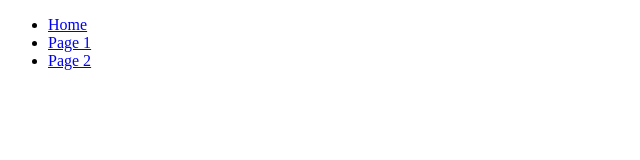
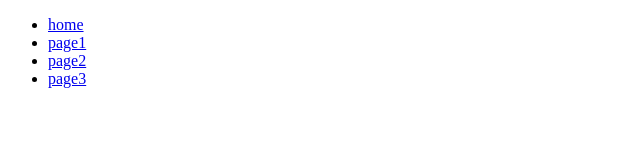
Before and after one commit to collinglass/routerjs, a plain HTML site: page index.html in a window 1280 px wide. Shown: the full height of the page, 0-640 px from the left. Drawn offline with Linux system fonts and the light colour scheme.

Commit message:
Reactive nav bar

```diff
--- a/index.html
+++ b/index.html
@@ -5,11 +5,7 @@
 	<title>Router</title>
 </head>
 <body>
-	<ul>
-		<li><a href="/">Home</a></li>
-		<li><a href="/page1">Page 1</a></li>
-		<li><a href="/page2">Page 2</a></li>
-	</ul>
+	<nav id="nav"></nav>
 	<div id="view"></div>
 
 	<script src="js/swig.js"></script>
--- a/js/router.js
+++ b/js/router.js
@@ -16,10 +16,7 @@ var el = null;
 */
 function router () {
 	var data = history.state;
-	console.log("Executing router...");
 
-
-	// If we have a data loader then do promise stuff
 	Promise.resolve(data)
 	.then(render)
 	.then(set_view)
@@ -37,15 +34,18 @@ function set_view(html){
 	return el;
 }
 
+//	Returns empty promise
+function noop(){
+	return Promise.resolve();
+};
+
+/*
+*	Resolve route and returns the data from config.
+*/
 function route_data(url){
 	var route;
 	// Set current url or set to root
 	url = url || '/';
-
-	//	Returns empty promise
-	function noop(){
-		return Promise.resolve();
-	};
 
 	function config(route){
 		return Promise.resolve(reqwest("config.json"))
@@ -68,6 +68,15 @@ function render(data){
 		var html = swig.render(template,{locals:data});
 		console.log("Rendering",file,"with",data,"as",html);
 		return html;
+	})
+}
+
+/*
+*	Returns the tabs from the config file
+*/
+function getTabs(){
+	return Promise.resolve(reqwest("config.json")).then(function(config){
+		return Object.keys(config);
 	})
 }
 
@@ -97,7 +106,17 @@ window.addEventListener("popstate", router);
 */
 window.addEventListener('load', function(){
 	var url = location.pathname || "/";
-	route_data(url).then(function(data){
+	getTabs().then(function(tabs){
+		return render({
+			template: "nav.html",
+			tabs: tabs
+		});
+	})
+	.then(function(html){
+		document.querySelector("#nav").innerHTML = html;
+	})
+	.then(route_data.bind(null,url))
+	.then(function(data){
 		history.pushState(data,document.title,url);
 		router();
 	})
--- /dev/null
+++ b/nav.html
@@ -0,0 +1,5 @@
+<ul>
+{% for tab in tabs %}
+	<li><a href="/{{tab}}">{{tab}}</a></li>
+{% endfor %}
+</ul>
```
